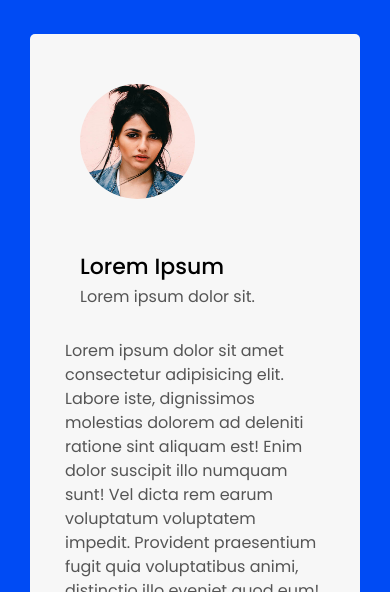
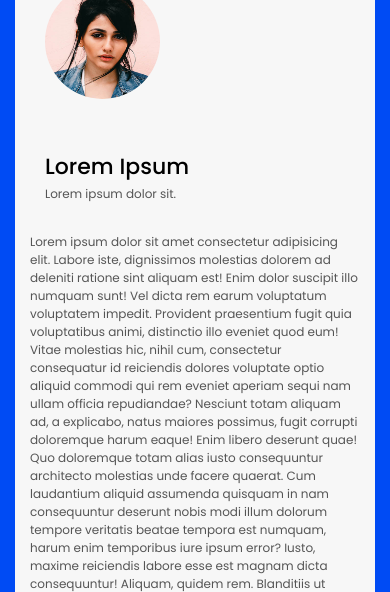
Before and after one commit to BerhanBarhun/wakerWebsite, a plain HTML site: page team.html in a window 390 px wide. Shown: the part 252-844 px from the top of the page. Drawn offline with nearby package versions, Linux system fonts and the light colour scheme.

Commit message:
Update style.css

```diff
--- a/css/style.css
+++ b/css/style.css
@@ -842,7 +842,8 @@ select {
 .team h2 {
   padding-top: 50px;
 }
-.team span {
+.team .section-title span,
+.faq .section-title span {
   color: var(--color-1);
 }
 .team-item img {
@@ -917,6 +918,16 @@ select {
 }
 
 @media (max-width: 764px) {
+  .team {
+    padding: 0 !important;
+  }
+  .team-item {
+    padding: 30px;
+    margin-bottom: 10px;
+  }
+  .team-item p {
+    font-size: 12px;
+  }
   .section-padding {
     padding-left: 15px;
     padding-right: 15px;
```
